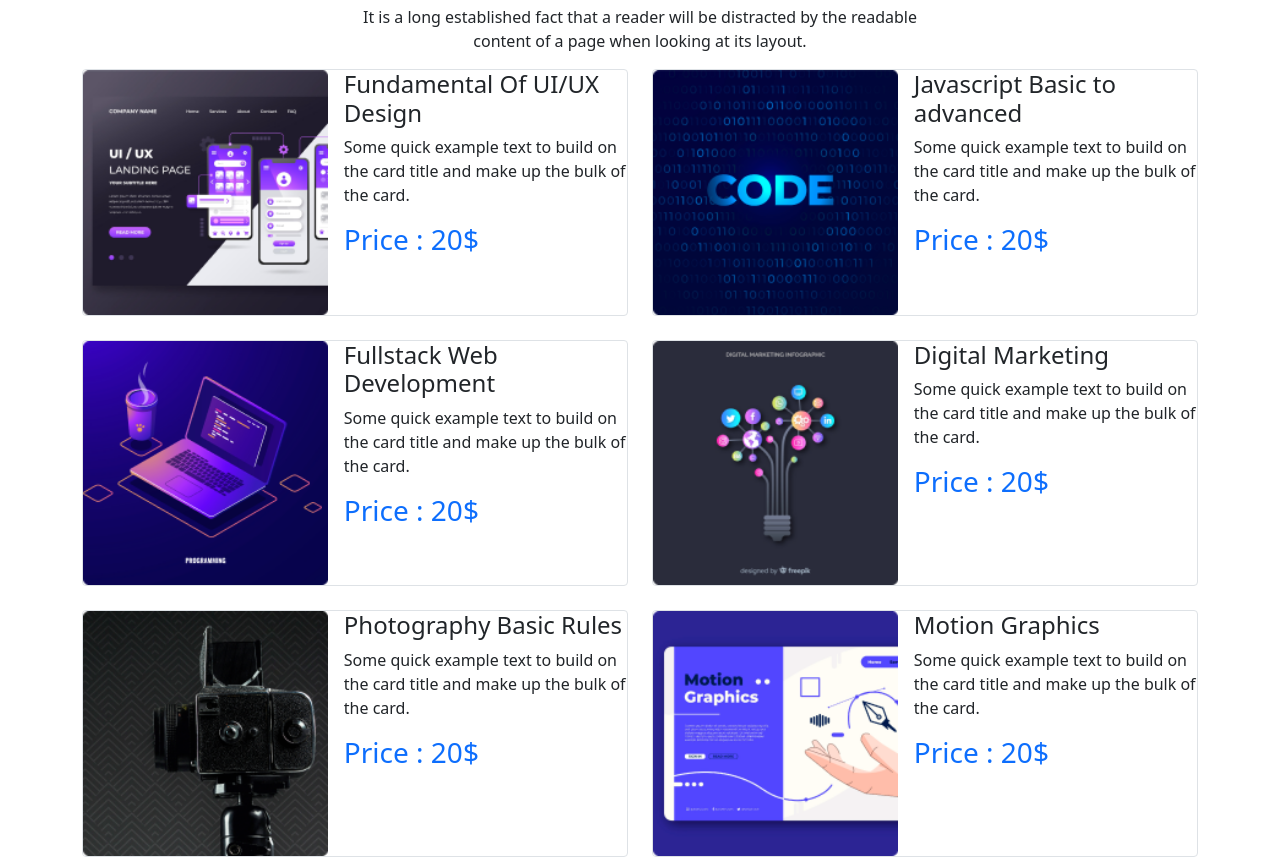
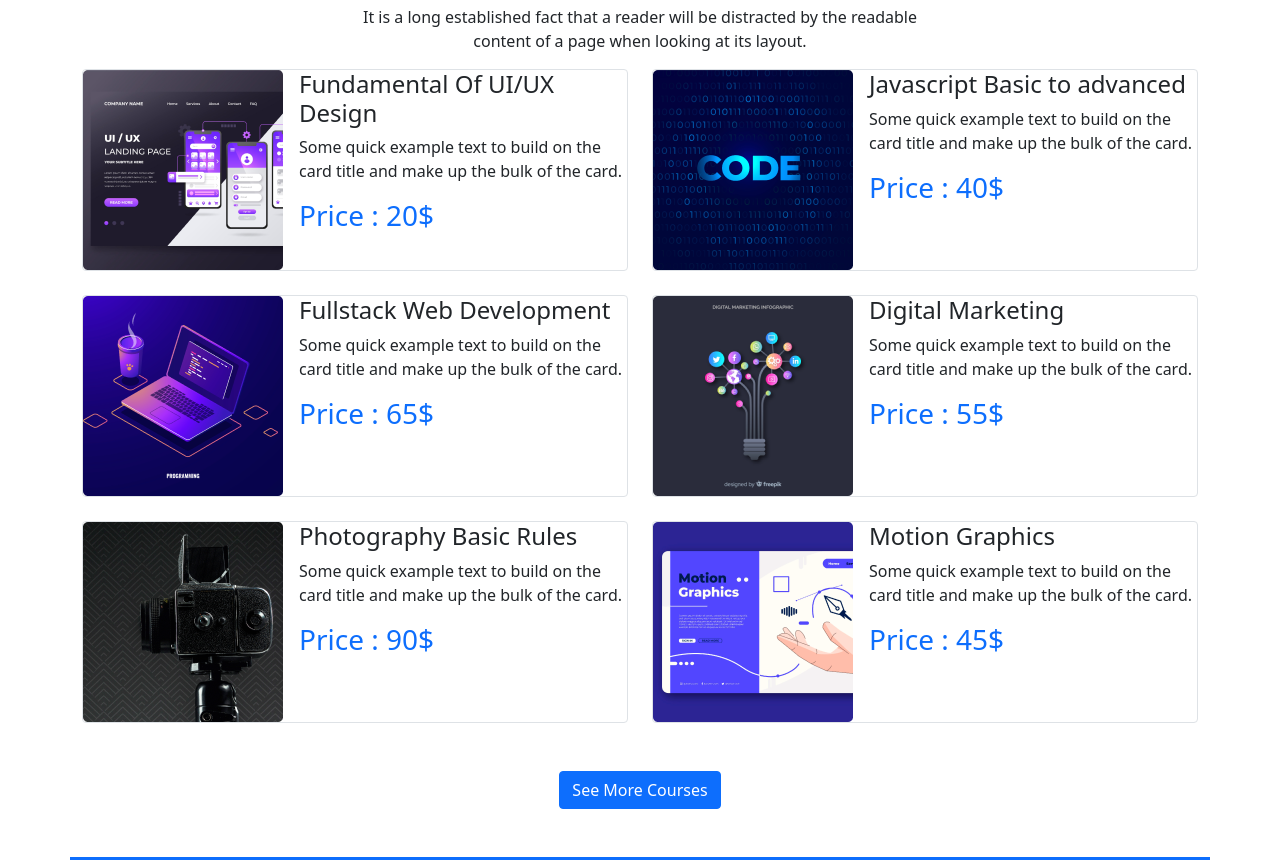
Before and after one commit to nazmulbhuyian/developer-training, a plain HTML site: page index.html in a window 1280 px wide. Shown: the part 903-1763 px from the top of the page. Drawn offline with nearby package versions, Linux system fonts and the light colour scheme.

Commit message:
card responsive

```diff
--- a/index.html
+++ b/index.html
@@ -6,6 +6,7 @@
     <link href="https://cdn.jsdelivr.net/npm/bootstrap@5.0.2/dist/css/bootstrap.min.css" rel="stylesheet" integrity="sha384-EVSTQN3/azprG1Anm3QDgpJLIm9Nao0Yz1ztcQTwFspd3yD65VohhpuuCOmLASjC" crossorigin="anonymous">
     <script src="https://kit.fontawesome.com/13ed2a3620.js" crossorigin="anonymous"></script>
     <title>Developer Training</title>
+    <link rel="stylesheet" href="style.css">
   </head>
   <body>
 
@@ -98,8 +99,8 @@
           <section class="container">
             <div class="row row-cols-lg-2 row-cols-md-1 row-cols-sm-1 row-cols-1 gy-4">
                 <div class="col">
-                    <div class="d-lg-flex gap-3 border rounded d-sm-block d-md-flex">
-                        <img src="images/course/course-1.png" alt="" class="img-fluid w-100">
+                    <div class="course-image d-lg-flex gap-3 border rounded d-sm-block d-md-flex">
+                        <img src="images/course/course-1.png" alt="" class="img-fluid w-50">
                         <div>
                             <h4>Fundamental Of UI/UX Design</h4>
                             <p>Some quick example text to build on the card title and make up the bulk of the card.</p>
@@ -108,52 +109,52 @@
                     </div>
                 </div>
                 <div class="col">
-                    <div class="d-lg-flex gap-3 border rounded d-sm-block d-md-flex">
-                        <img src="images/course/course-2.png" alt="" class="img-fluid w-100">
+                    <div class="course-image d-lg-flex gap-3 border rounded d-sm-block d-md-flex">
+                        <img src="images/course/course-2.png" alt="" class="img-fluid w-50">
                         <div>
                             <h4>Javascript Basic to advanced</h4>
                             <p>Some quick example text to build on the card title and make up the bulk of the card.</p>
-                            <h3 class="text-primary">Price : 20$</h3>
+                            <h3 class="text-primary">Price : 40$</h3>
                         </div>
                     </div>
                 </div>
                 <div class="col">
-                    <div class="d-lg-flex gap-3 border rounded d-sm-block d-md-flex">
-                        <img src="images/course/course-3.png" alt="" class="img-fluid w-100">
+                    <div class="course-image d-lg-flex gap-3 border rounded d-sm-block d-md-flex">
+                        <img src="images/course/course-3.png" alt="" class="img-fluid w-50">
                         <div>
                             <h4>Fullstack Web Development</h4>
                             <p>Some quick example text to build on the card title and make up the bulk of the card.</p>
-                            <h3 class="text-primary">Price : 20$</h3>
+                            <h3 class="text-primary">Price : 65$</h3>
                         </div>
                     </div>
                 </div>
                 <div class="col">
-                    <div class="d-lg-flex gap-3 border rounded d-sm-block d-md-flex">
-                        <img src="images/course/course-4.png" alt="" class="img-fluid w-100">
+                    <div class="course-image d-lg-flex gap-3 border rounded d-sm-block d-md-flex">
+                        <img src="images/course/course-4.png" alt="" class="img-fluid w-50">
                         <div>
                             <h4>Digital Marketing</h4>
                             <p>Some quick example text to build on the card title and make up the bulk of the card.</p>
-                            <h3 class="text-primary">Price : 20$</h3>
+                            <h3 class="text-primary">Price : 55$</h3>
                         </div>
                     </div>
                 </div>
                 <div class="col">
-                    <div class="d-lg-flex gap-3 border rounded d-sm-block d-md-flex">
-                        <img src="images/course/course-5.png" alt="" class="img-fluid w-100">
+                    <div class="course-image d-lg-flex gap-3 border rounded d-sm-block d-md-flex">
+                        <img src="images/course/course-5.png" alt="" class="img-fluid w-50">
                         <div>
                           <h4>Photography Basic Rules</h4>
                             <p>Some quick example text to build on the card title and make up the bulk of the card.</p>
-                            <h3 class="text-primary">Price : 20$</h3>
+                            <h3 class="text-primary">Price : 90$</h3>
                         </div>
                     </div>
                 </div>
                 <div class="col">
-                    <div class="d-lg-flex gap-3 border rounded d-sm-block d-md-flex">
-                        <img src="images/course/course-6.png" alt="" class="img-fluid w-100">
+                    <div class="course-image d-lg-flex gap-3 border rounded d-sm-block d-md-flex">
+                        <img src="images/course/course-6.png" alt="" class="img-fluid w-50">
                         <div>
                             <h4>Motion Graphics</h4>
                             <p>Some quick example text to build on the card title and make up the bulk of the card.</p>
-                            <h3 class="text-primary">Price : 20$</h3>
+                            <h3 class="text-primary">Price : 45$</h3>
                         </div>
                     </div>
                 </div>
@@ -240,6 +241,7 @@
             <img class="ms-5" src="images/company/company-6.png" alt="">
           </div>
       </main>
+      <!-- Footer start -->
       <footer id="subscribe" style="height: 350px;" class="bg-dark container-fluid panda-bg-info rounded-3 d-flex justify-content-center align-items-center">
           <div>
             <h2 class="text-light">WEB DEVELOPING</h2>
--- a/style.css
+++ b/style.css
@@ -0,0 +1,5 @@
+@media only screen and (max-width: 768px){
+    .course-image img{
+    width: 100% !important;
+}
+}
```
